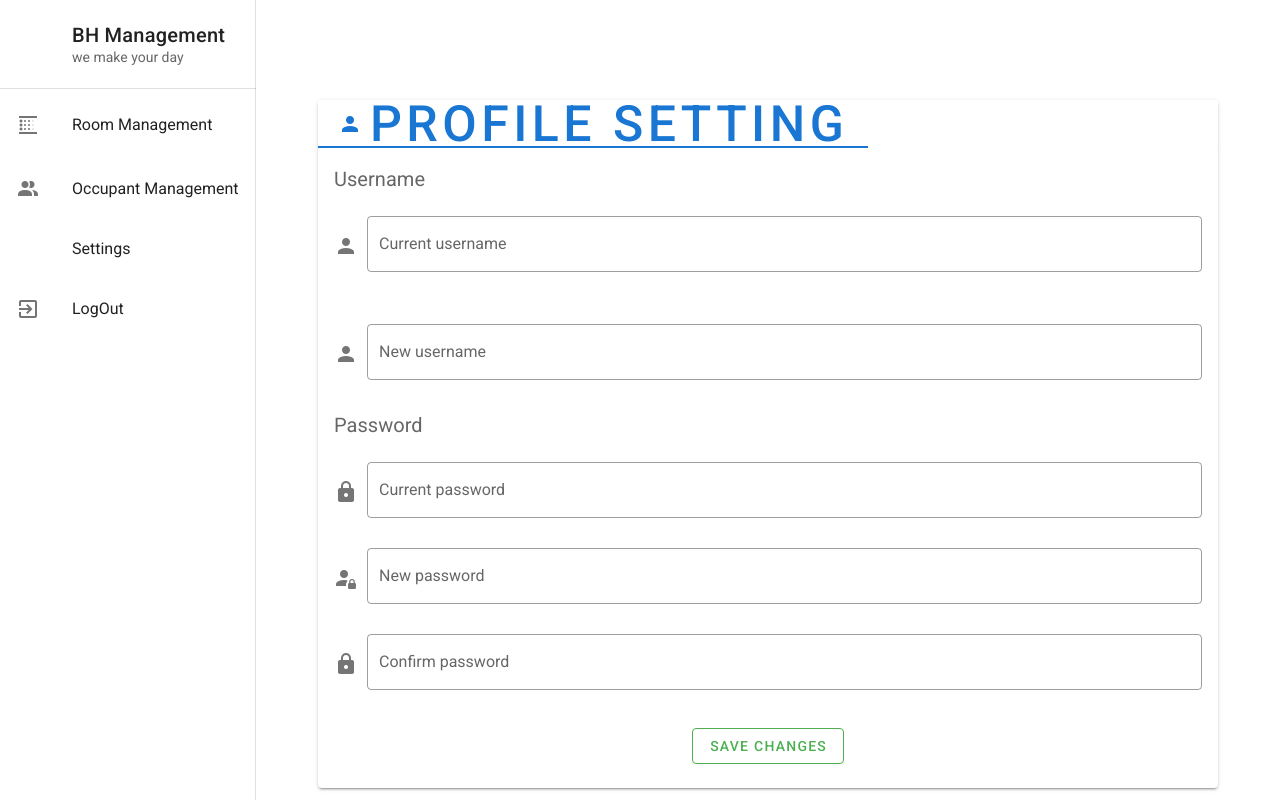
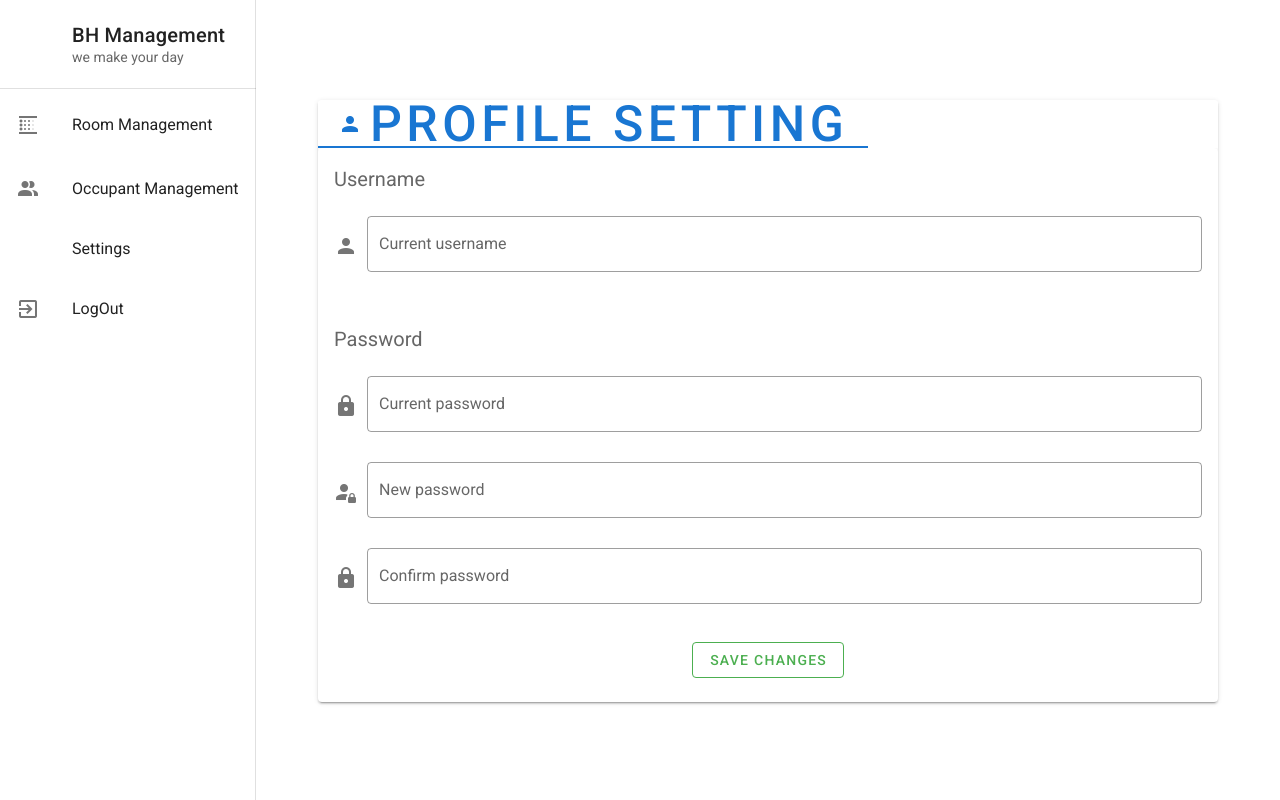
Before and after one commit to BHManagement-Team/bhmanagementFrontEnd, a Vue app: page /settings in a window 1280 px wide. Built offline with nearby package versions, Linux system fonts and the light colour scheme; sample sign-in values are in the browser's storage.

Commit message:
with warning

```diff
--- a/src/store/index.js
+++ b/src/store/index.js
@@ -34,7 +34,6 @@ export default new Vuex.Store({
 
                 axios.post('http://localhost:3000/bhm/login',{username:user.email,password:user.password})
                     .then(resp => {
-
                         const token = resp.data.token
                         const user = resp.data.user
                         localStorage.setItem('token', token)
--- a/src/views/Login.vue
+++ b/src/views/Login.vue
@@ -30,7 +30,7 @@
                     ></v-text-field>
                   </v-form>
                 </v-card-text>
-                <center><p>hi</p></center>
+                <center  v-bind:style="{ color: color }" id="warnMessage">{{warning}}</center>
                 <v-card-actions>
                   <v-spacer></v-spacer>
                   <!-- <router-link class="btnLogin" :to="'/toDashboard'"> -->
@@ -40,14 +40,23 @@
                   <br />
                   <!-- </router-link> -->
                   <v-spacer></v-spacer>
+
                 </v-card-actions>
+
               </v-card>
+
             </v-flex>
+
           </v-layout>
+
         </v-container>
+
       </v-content>
+
     </v-app>
+
   </div>
+
 </template>
 <script>
 console.log(localStorage.token)
@@ -55,9 +64,10 @@ export default {
   name: "Login",
   data() {
     return {
-      warning:"",
+      warning:".",
       username: "",
-      password: ""
+      password: "",
+      color:'white',
     };
   },
   methods: {
@@ -66,11 +76,19 @@ export default {
         let password = this.password
         this.$store.dispatch('login', { email, password })
        .then((res) =>{
-        this.warning=JSON.stringify(res.data.message),
+        this.warningfunction(res)
+
          this.$router.push('/dashboard')
        }
        )
-       .catch(err => console.log(err))
+       .catch(err => console.log("error encountered while logging in: "+err))
+      },
+      warningfunction:function(res){
+
+        this.color='red'
+
+        console.log("i made it: "+JSON.stringify(res.data.message))
+        this.warning=JSON.stringify(res.data.message);
       }
 
   },
@@ -93,7 +111,7 @@ img {
   background-size: cover;
   transform: scale(1.1);
 }
-p{
+#warnMessage{
   color: red;
 }
 </style>
--- a/src/views/Setting.vue
+++ b/src/views/Setting.vue
@@ -19,12 +19,7 @@
                 ></v-text-field>
 
                 <br />
-                <v-text-field
-                  label="New username"
-                  prepend-icon="mdi-account"
-                  outlined
-                  v-model="newUsername"
-                ></v-text-field>
+
                 <v-toolbar-title>Password</v-toolbar-title>
                 <br />
                 <v-text-field
@@ -62,6 +57,7 @@ export default {
   name: "settings",
   data() {
     return {
+
       username: "",
       newUsername:"",
       currentPassword:"",
```
